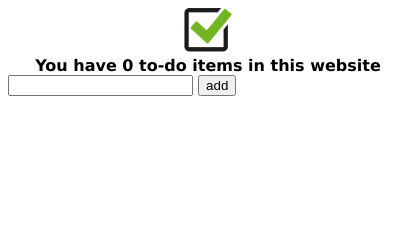
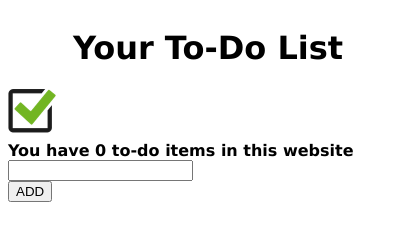
Before and after one commit to nyu-ossd-s19/ToDoList-team13, a browser extension: page src/popup/index.html in a window 400 px wide. Drawn offline with Linux system fonts and the light colour scheme.

Commit message:
Updated buttons, header and general style

```diff
--- a/src/popup/index.html
+++ b/src/popup/index.html
@@ -1,28 +1,38 @@
 <!DOCTYPE html>
 <html lang="en">
+
 <head>
     <meta charset="UTF-8">
     <link rel="stylesheet" href="index.css" />
     <script src="index.js" defer></script>
 </head>
+
 <body>
-    <header class="header">
+    <div class="header">
+        <h1 class="main__title">
+            Your To-Do List
+        </h1>
+    </div>
+    <div class="banner">
         <img class="header__icon" src="../assets/image/icons/icon-96.png">
         <h1 class="header__title">
             <span>You have </span>
             <span id="counter">0</span>
             <span>to-do items in this website</span>
         </h1>
-    </header>
+    </div>
+
     <div class="create">
         <form>
             <label>
                 <input type="text" id="new-content">
             </label>
             <label>
-                <input type="submit" value="add" id="new-submit">
+
             </label>
         </form>
+        <button class="add">ADD</button>
     </div>
 </body>
+
 </html>
```
